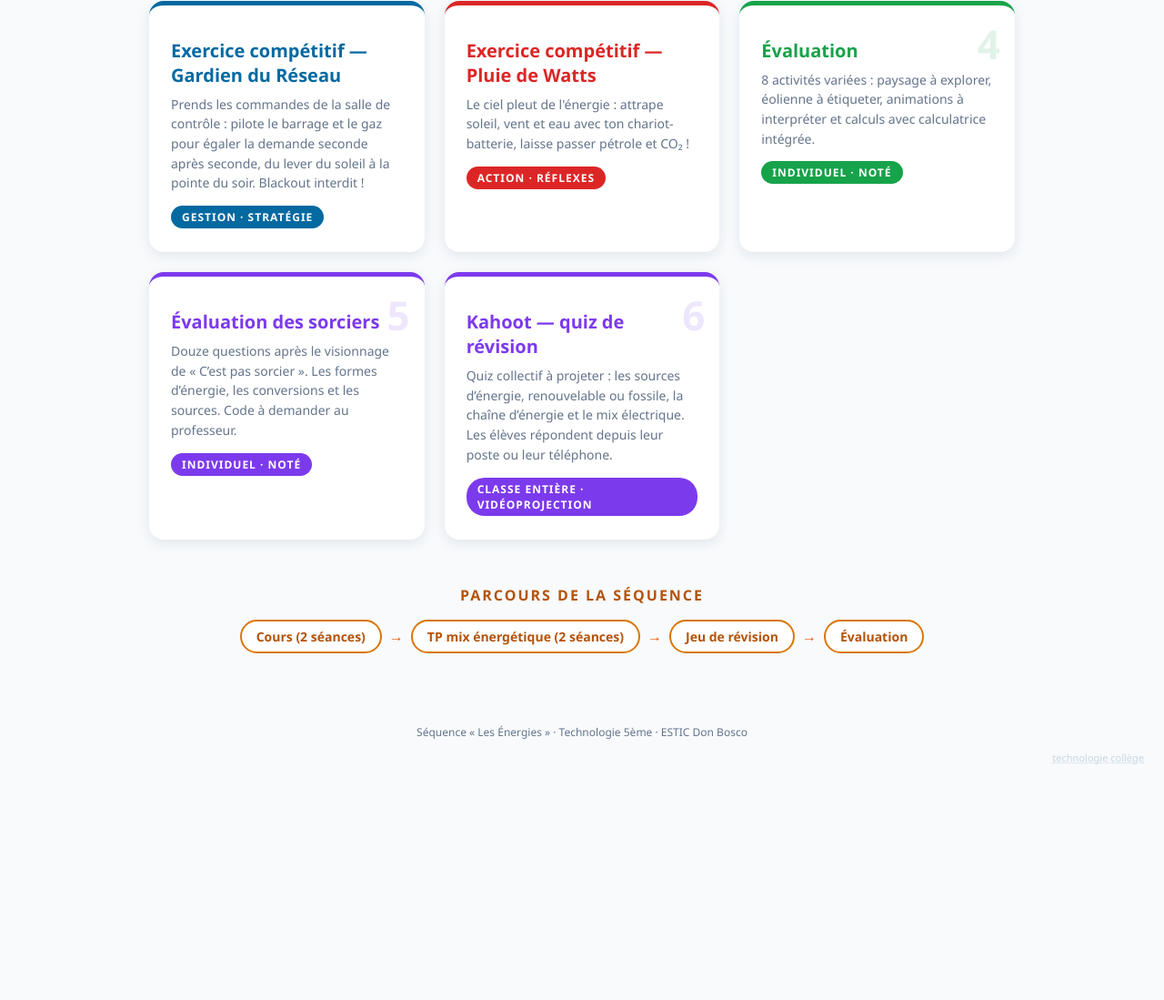
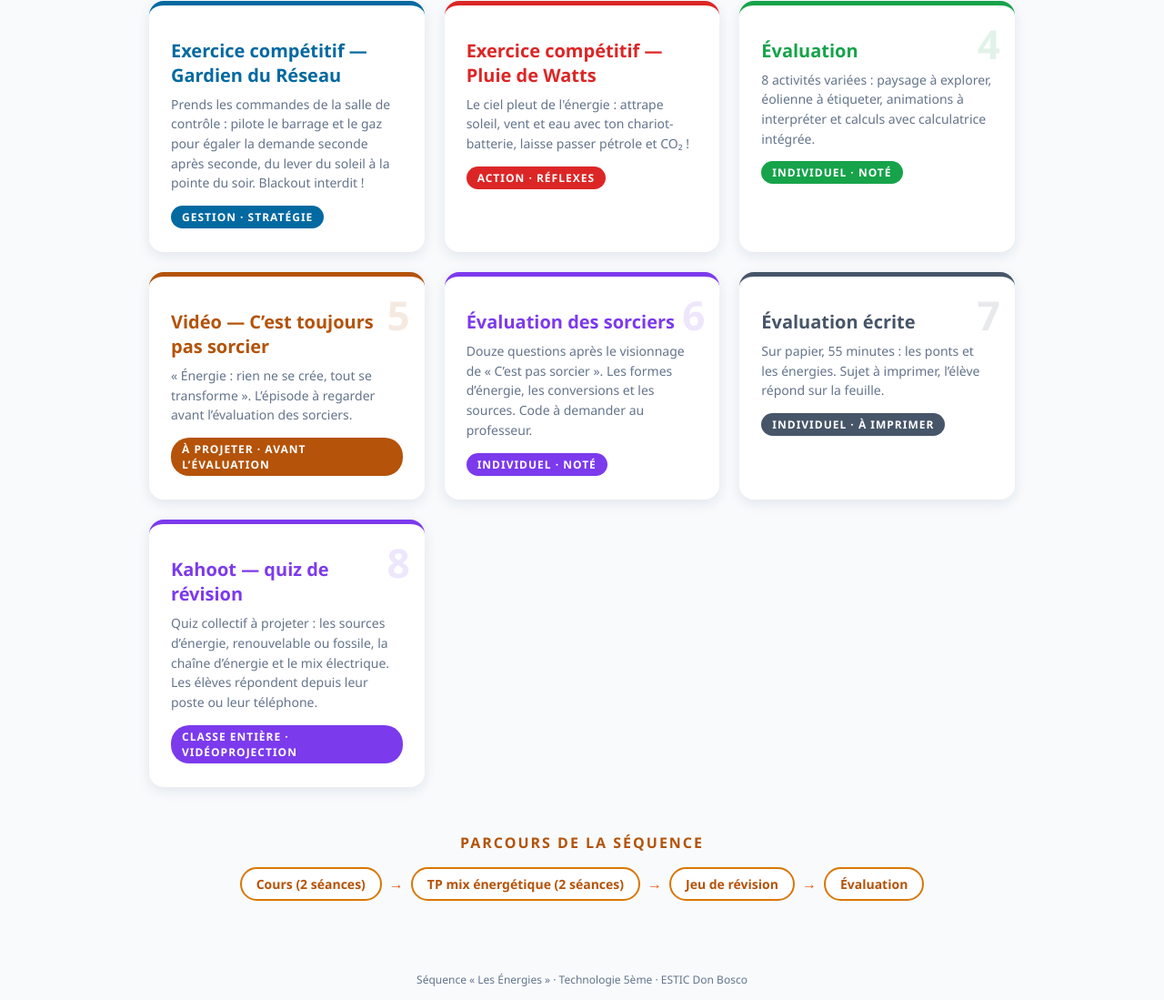
Before and after one commit to GenGiscard/HubTechnologie, a plain HTML site: page 00_hub_energies_5e.html in a window 1280 px wide. Shown: the part 920-2019 px from the top of the page at 91% size. Before the commit the page ends 1780 px from the top, so only its background shows below. Drawn offline with Linux system fonts and the light colour scheme.

Commit message:
Add files via upload

```diff
--- a/00_hub_energies_5e.html
+++ b/00_hub_energies_5e.html
@@ -104,14 +104,26 @@ footer{padding:18px;text-align:center;font-size:12px;color:var(--gris)}
  <p>8 activités variées : paysage à explorer, éolienne à étiqueter, animations à interpréter et calculs avec calculatrice intégrée.</p>
  <span class="tag">Individuel · noté</span>
  </a>
+ <a class="card" href="https://www.france.tv/france-4/c-est-toujours-pas-sorcier/c-est-toujours-pas-sorcier-saison-2/1467579-energie-rien-ne-se-cree-tout-se-transforme.html" target="_blank" rel="noopener" style="--accent:#b45309">
+ <div class="num">5</div><div class="icone"></div>
+ <h2>Vidéo — C’est toujours pas sorcier</h2>
+ <p>« Énergie : rien ne se crée, tout se transforme ». L’épisode à regarder avant l’évaluation des sorciers.</p>
+ <span class="tag">À projeter · avant l’évaluation</span>
+ </a>
  <a class="card" href="04_evaluation_energies_sorciers.html" style="--accent:#7c3aed">
- <div class="num">5</div><div class="icone"></div>
+ <div class="num">6</div><div class="icone"></div>
  <h2>Évaluation des sorciers</h2>
  <p>Douze questions après le visionnage de « C’est pas sorcier ». Les formes d’énergie, les conversions et les sources. Code à demander au professeur.</p>
  <span class="tag">Individuel · noté</span>
  </a>
+ <a class="card" href="04_evaluation_ecrite_ponts_energies_5e.pdf" target="_blank" rel="noopener" style="--accent:#475569">
+ <div class="num">7</div><div class="icone"></div>
+ <h2>Évaluation écrite</h2>
+ <p>Sur papier, 55 minutes : les ponts et les énergies. Sujet à imprimer, l’élève répond sur la feuille.</p>
+ <span class="tag">Individuel · à imprimer</span>
+ </a>
  <a class="card" href="https://play.kahoot.it/v2/?quizId=a2171712-4376-43ee-b923-3a31b81b7b39&amp;hostId=4fe3d595-5a74-409d-9f56-862a5af5dfa9" target="_blank" rel="noopener" style="--accent:#7c3aed">
- <div class="num">6</div><div class="icone"></div>
+ <div class="num">8</div><div class="icone"></div>
  <h2>Kahoot — quiz de révision</h2>
  <p>Quiz collectif à projeter : les sources d’énergie, renouvelable ou fossile, la chaîne d’énergie et le mix électrique. Les élèves répondent depuis leur poste ou leur téléphone.</p>
  <span class="tag">Classe entière · vidéoprojection</span>
```
